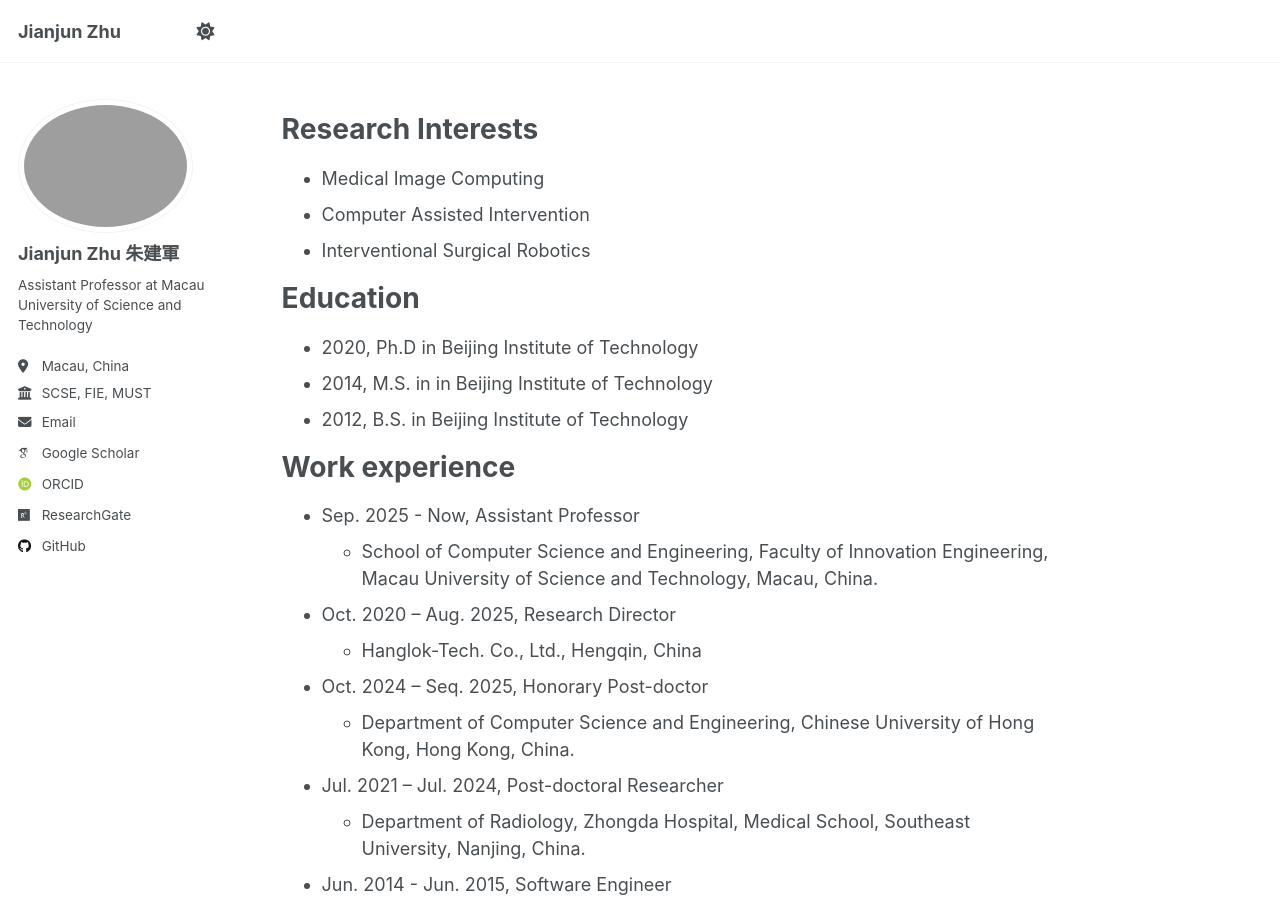
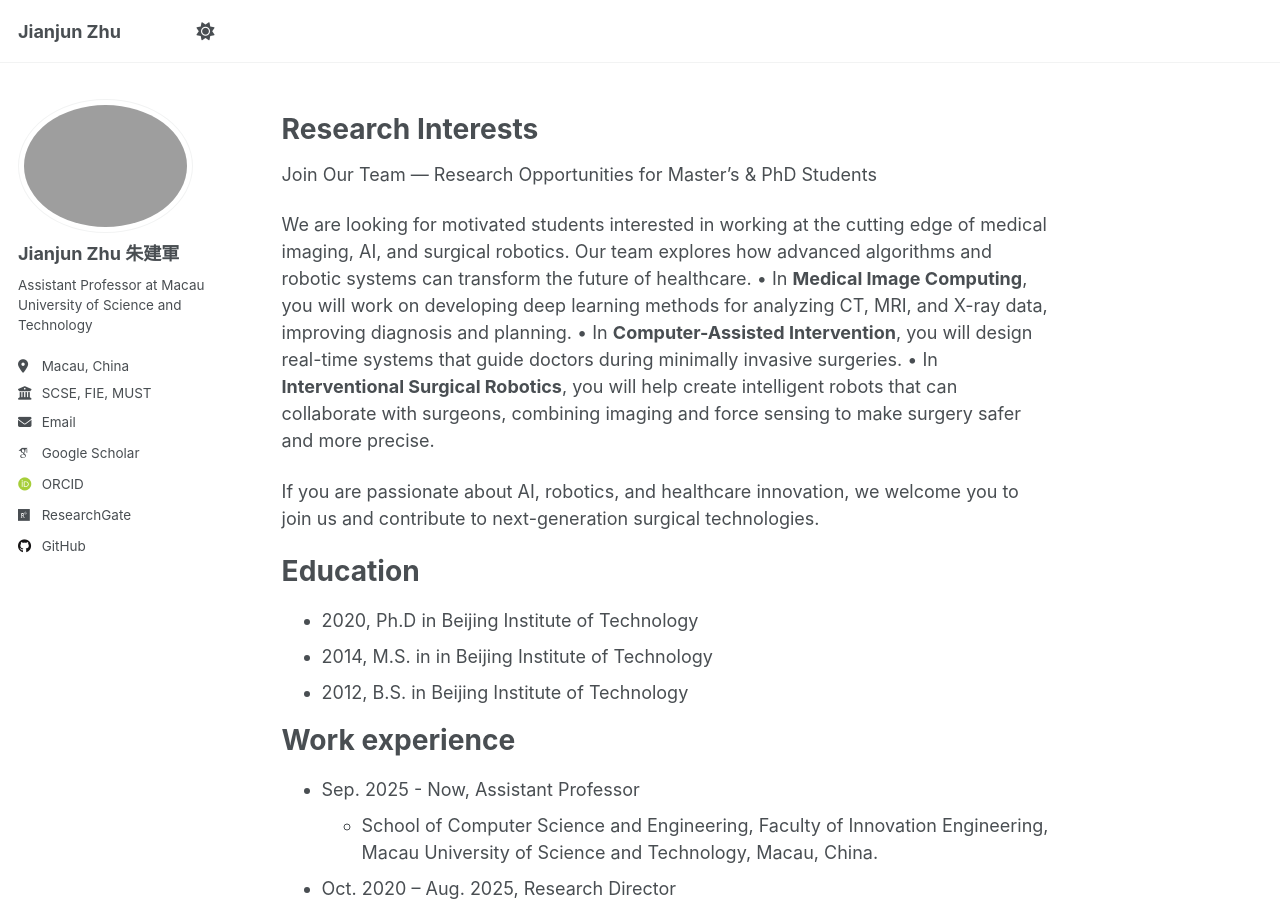
Before and after one commit to JianjunZhu/JianjunZhu.github.io, a Jekyll site: the page built from _pages/about.md, in a window 1280 px wide and 900 px high. Built offline with Jekyll 4.4.1, drawn with Linux system fonts in a browser that asks for light colours; some web fonts are replaced; a script that is not in the unit is left out.

Commit message:
Update about.md

```diff
--- a/_pages/about.md
+++ b/_pages/about.md
@@ -11,9 +11,14 @@ redirect_from:
 
 Research Interests
 ======
-* Medical Image Computing
-* Computer Assisted Intervention
-* Interventional Surgical Robotics
+Join Our Team — Research Opportunities for Master’s & PhD Students
+
+We are looking for motivated students interested in working at the cutting edge of medical imaging, AI, and surgical robotics. Our team explores how advanced algorithms and robotic systems can transform the future of healthcare.
+	•	In **Medical Image Computing**, you will work on developing deep learning methods for analyzing CT, MRI, and X-ray data, improving diagnosis and planning.
+	•	In **Computer-Assisted Intervention**, you will design real-time systems that guide doctors during minimally invasive surgeries.
+	•	In **Interventional Surgical Robotics**, you will help create intelligent robots that can collaborate with surgeons, combining imaging and force sensing to make surgery safer and more precise.
+
+If you are passionate about AI, robotics, and healthcare innovation, we welcome you to join us and contribute to next-generation surgical technologies.
 
 Education
 ======
```
